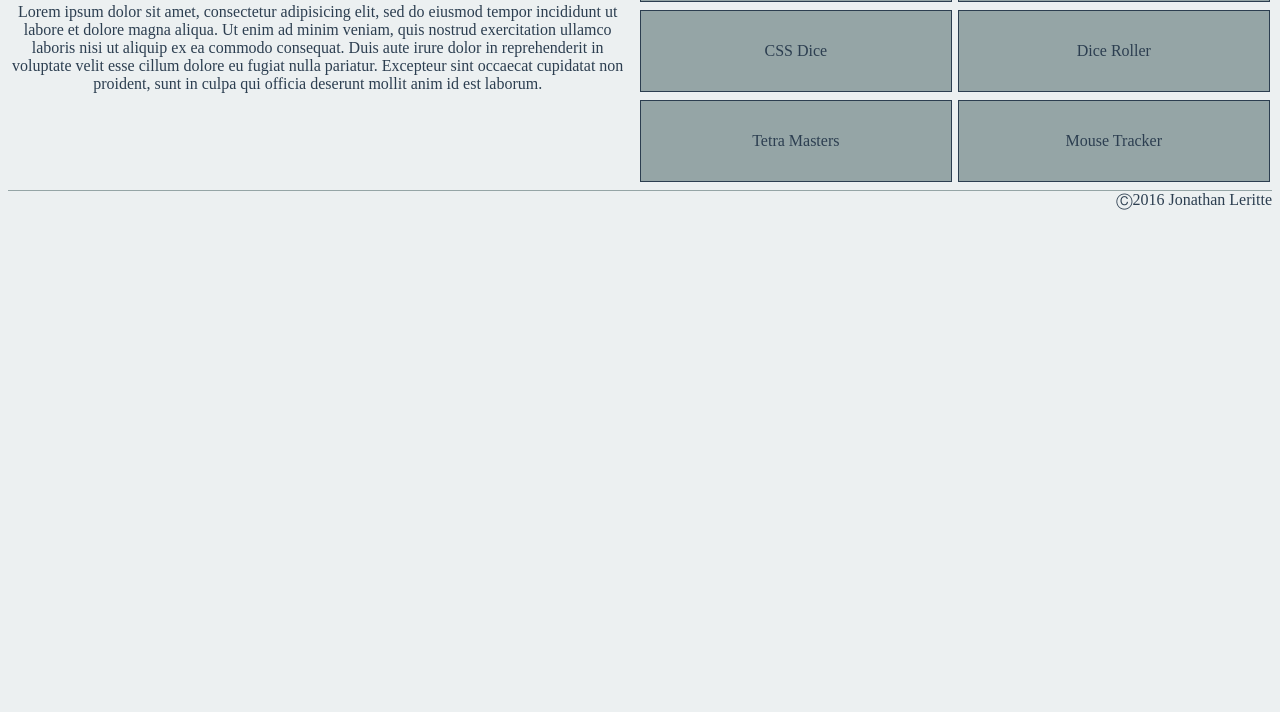
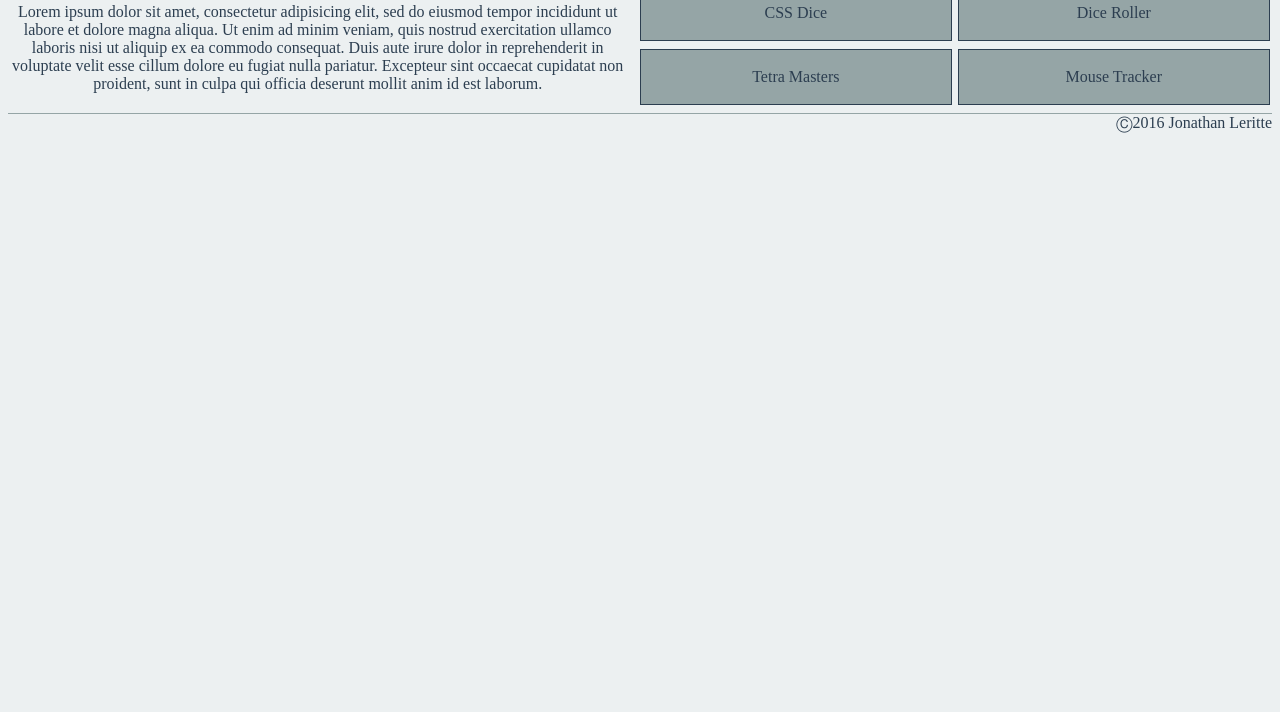
Before and after one commit to jleritte/jleritte.github.io, a plain HTML site: page index.html in a window 1280 px wide. Shown: the part 88-800 px from the top of the page. Drawn offline with Linux system fonts and the light colour scheme.

Commit message:
style fixes

```diff
--- a/styles.css
+++ b/styles.css
@@ -34,10 +34,11 @@ FOOTER {
 .links A {
 	background: #95a5a6;
 	border: 1px solid #2c3e50;
-	line-height: 5;
 	margin: 0 0 1vh;
-	text-align: center;
+	align-items: center;
+	justify-content: center;
 	width: 49%;
+	display: flex;
 }
 .links A:nth-child(2n+2) {
 	margin: 0 0 1vh 1%;
```
Also changed, not shown: index.html (+2 -1 lines).
